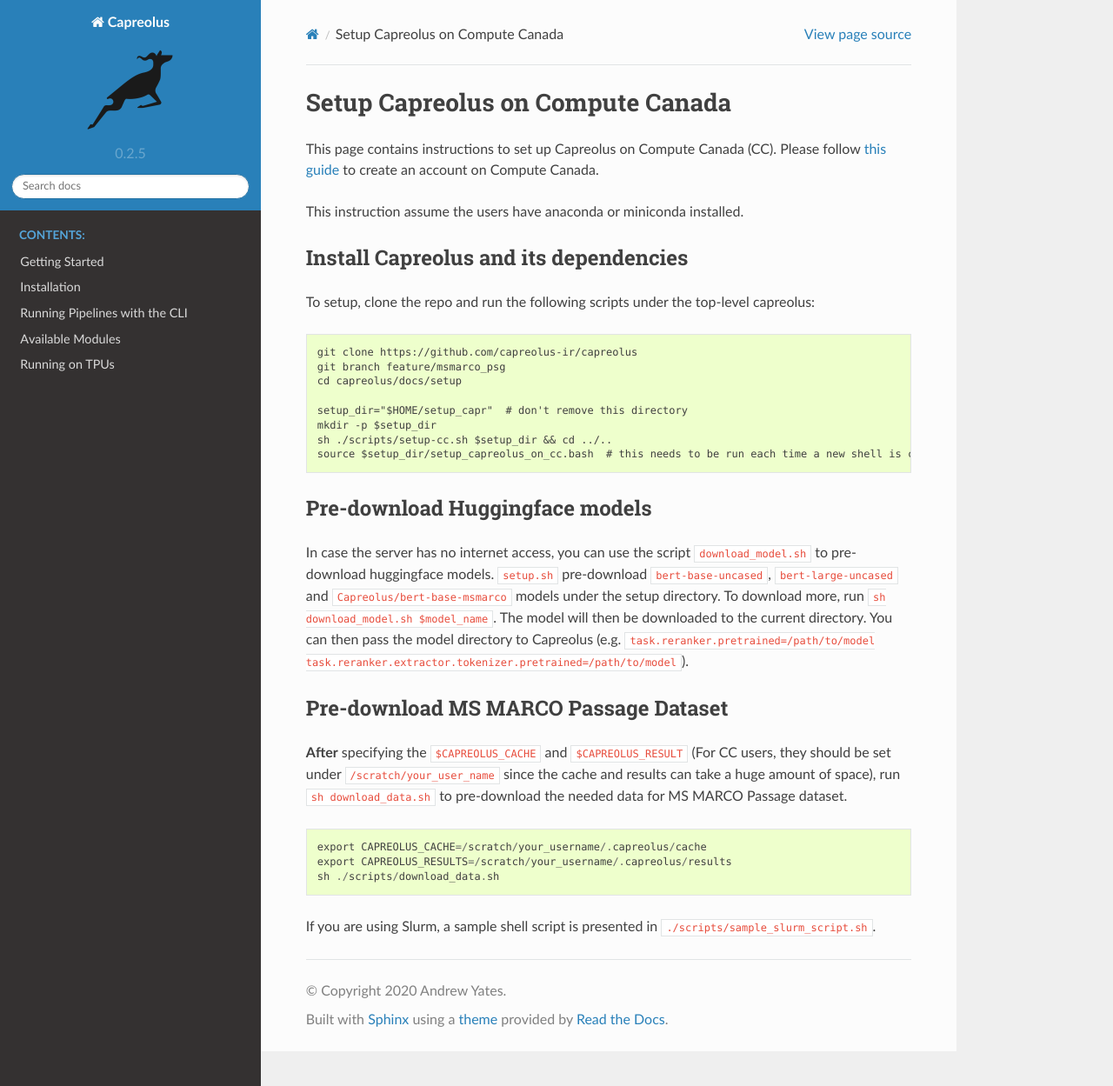
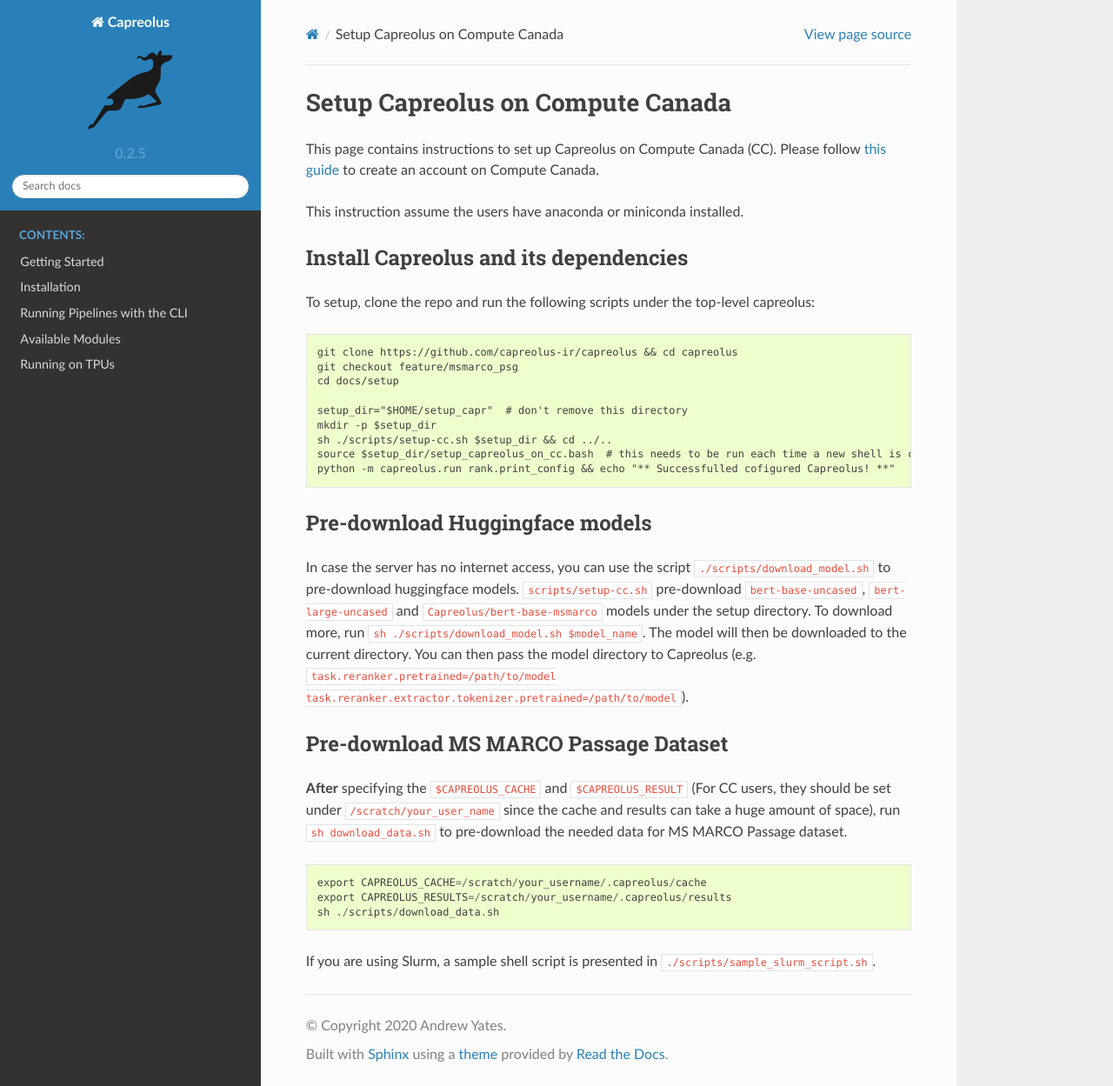
Before and after one commit to capreolus-ir/capreolus, a Sphinx documentation site: the page built from docs/setup/setup-cc.md, in a window 1280 px wide and 1249 px high. Shown: the whole window at 87% size. Built offline with Sphinx 7.4.7 and the Read the Docs theme 2.0.0, drawn with Linux system fonts in a browser that asks for light colours.

Commit message:
reorder the commands & fix the path issues

````diff
--- a/docs/setup/setup-cc.md
+++ b/docs/setup/setup-cc.md
@@ -8,20 +8,21 @@
 ## Install Capreolus and its dependencies
 To setup, clone the repo and run the following scripts under the top-level capreolus:
 ```
-git clone https://github.com/capreolus-ir/capreolus
-git branch feature/msmarco_psg
-cd capreolus/docs/setup
+git clone https://github.com/capreolus-ir/capreolus && cd capreolus
+git checkout feature/msmarco_psg
+cd docs/setup
 
 setup_dir="$HOME/setup_capr"  # don't remove this directory
 mkdir -p $setup_dir
 sh ./scripts/setup-cc.sh $setup_dir && cd ../..
 source $setup_dir/setup_capreolus_on_cc.bash  # this needs to be run each time a new shell is created
+python -m capreolus.run rank.print_config && echo "** Successfulled cofigured Capreolus! **"
 ```
 
 ## Pre-download Huggingface models
-In case the server has no internet access, you can use the script `download_model.sh` to pre-download huggingface models.
-`setup.sh` pre-download `bert-base-uncased`, `bert-large-uncased` and `Capreolus/bert-base-msmarco` models under the setup directory.
-To download more, run `sh download_model.sh $model_name`.
+In case the server has no internet access, you can use the script `./scripts/download_model.sh` to pre-download huggingface models.
+`scripts/setup-cc.sh` pre-download `bert-base-uncased`, `bert-large-uncased` and `Capreolus/bert-base-msmarco` models under the setup directory.
+To download more, run `sh ./scripts/download_model.sh $model_name`.
 The model will then be downloaded to the current directory.
 You can then pass the model directory to Capreolus (e.g. `task.reranker.pretrained=/path/to/model task.reranker.extractor.tokenizer.pretrained=/path/to/model`).
 
````
Also changed, not shown: 1 other file.
